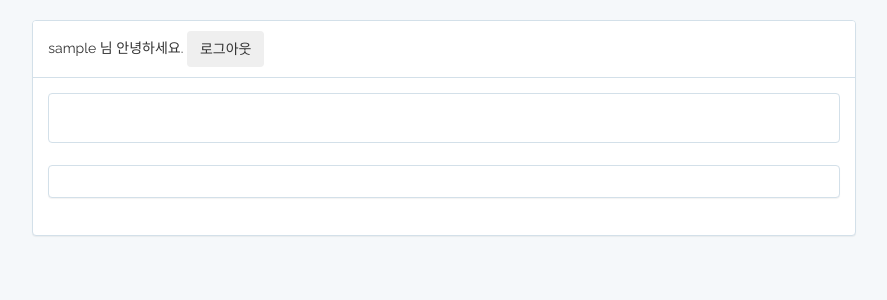
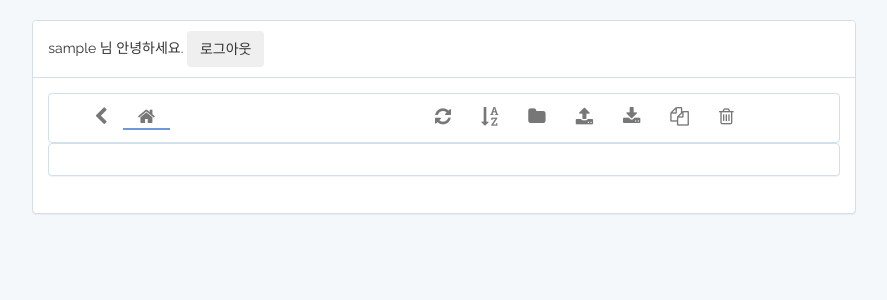
Before and after one commit to khuropbox/khuropbox, a Django app: page / in a window 1280 px wide. Shown: the part 80-380 px from the top of the page, without its empty margins (196-1083 px from the left). Run offline with Django 3.2, Linux system fonts and the light colour scheme; the visitor is signed in with stand-in values (Sample User, id 1); data that the repository does not hold is empty; parts of the project's set-up code (start-up, migrations or seed data) failed here and were passed over; some libraries are stand-ins or nearby versions.

Commit message:
템플릿 수정

```diff
--- a/templates/layout.html
+++ b/templates/layout.html
@@ -5,16 +5,19 @@
     <meta http-equiv="X-UA-Compatible" content="IE=edge">
 
     <title>KHUropBox</title>
+
+    <script src="/static/js/app.js"></script>
+
     <link href="/static/css/app.css" rel="stylesheet">
     <link href="/static/css/common.css" rel="stylesheet">
     <link href="/static/css/override.css" rel="stylesheet">
     <link href="/static/css/layout.css" rel="stylesheet">
+    <link href="/static/css/filebrowser.css" rel="stylesheet">
+    <link href="/static/css/font-awesome.min.css" rel="stylesheet">
 
-    <script src="/static/js/app.js"></script>
 
 </head>
 <body>
-    {% load s3-tags %}
     <div id="wrapper">
         <div id="page-content-wrapper">
 
--- a/templates/main.html
+++ b/templates/main.html
@@ -1,4 +1,6 @@
 {% extends 'layout.html' %}
+{% load s3-tags %}
+
 {% block content %}
 
      <div class="col-md-8 col-md-offset-2">
@@ -8,7 +10,7 @@
                     <button type="submit" class="btn right" onclick="location.href='/logout/';">로그아웃</button>
             </div>
             <div class="panel-body">
-                {% load s3-tags %}
+
                 {% load_s3 %}
 
             </div>
```
